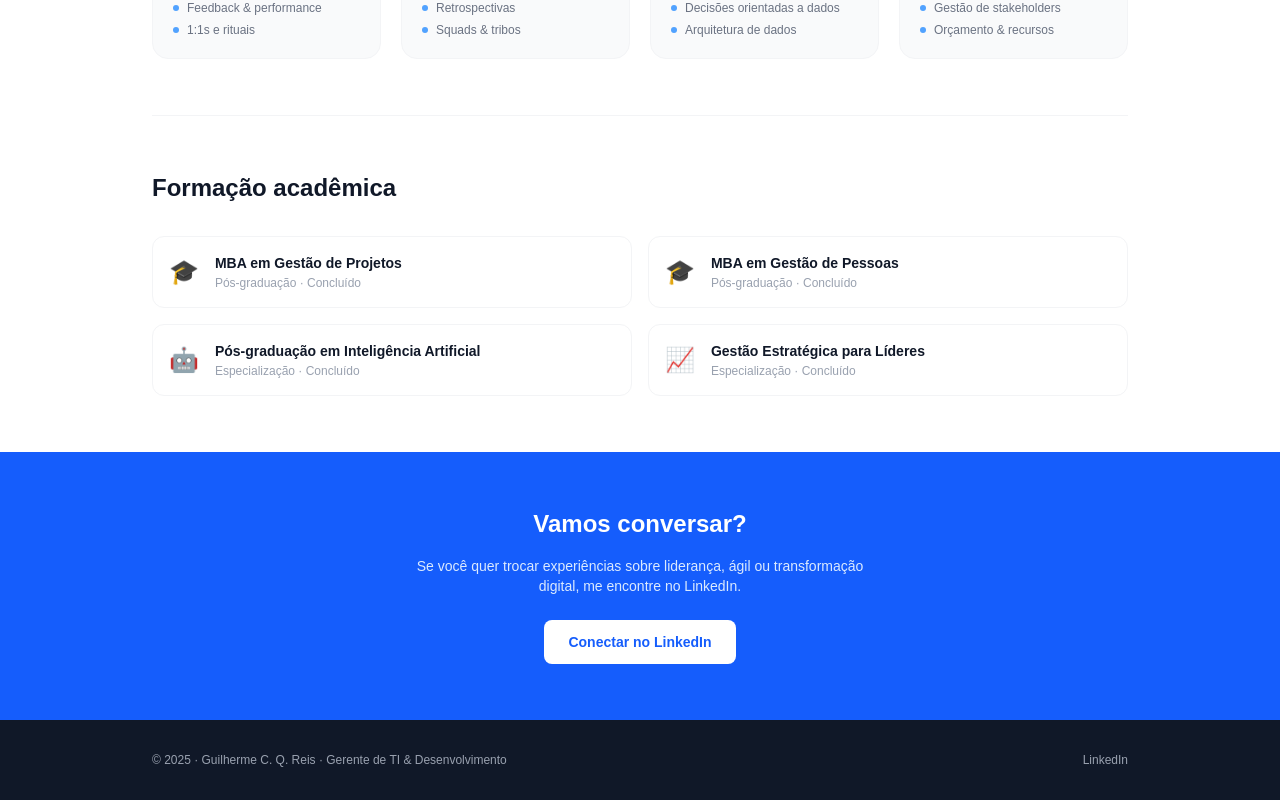
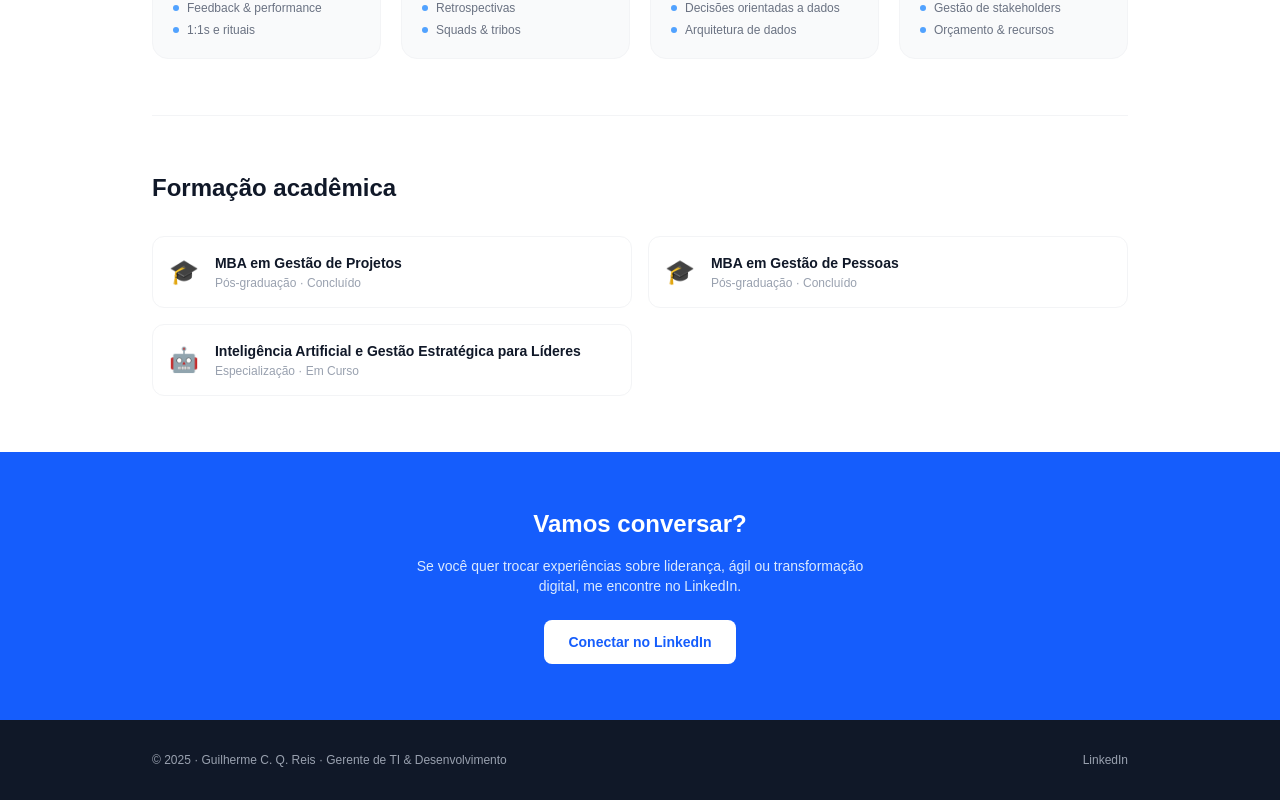
Before and after one commit to kabuzi4/blog-portfolio, a Next.js app: page /sobre in a window 1280 px wide. Shown: the part 1746-2546 px from the top of the page. Built offline with nearby package versions, Linux system fonts and the light colour scheme.

Commit message:
Ajuste Sobre - Formacao

```diff
--- a/app/sobre/page.tsx
+++ b/app/sobre/page.tsx
@@ -43,14 +43,9 @@ const FORMACOES = [
     icon: "🎓",
   },
   {
-    titulo: "Pós-graduação em Inteligência Artificial",
-    instituicao: "Especialização · Concluído",
+    titulo: "Inteligência Artificial e Gestão Estratégica para Líderes",
+    instituicao: "Especialização · Em Curso",
     icon: "🤖",
-  },
-  {
-    titulo: "Gestão Estratégica para Líderes",
-    instituicao: "Especialização · Concluído",
-    icon: "📈",
   },
 ];
 
```
